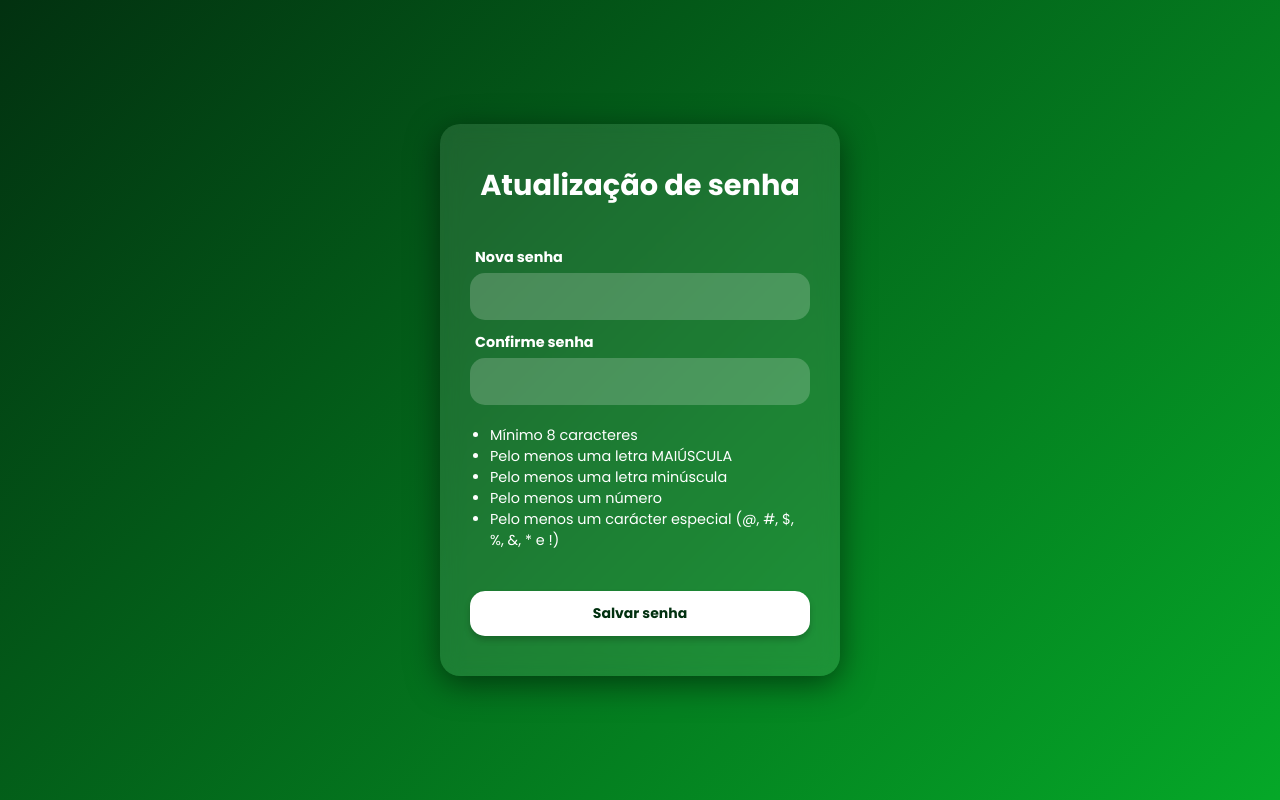
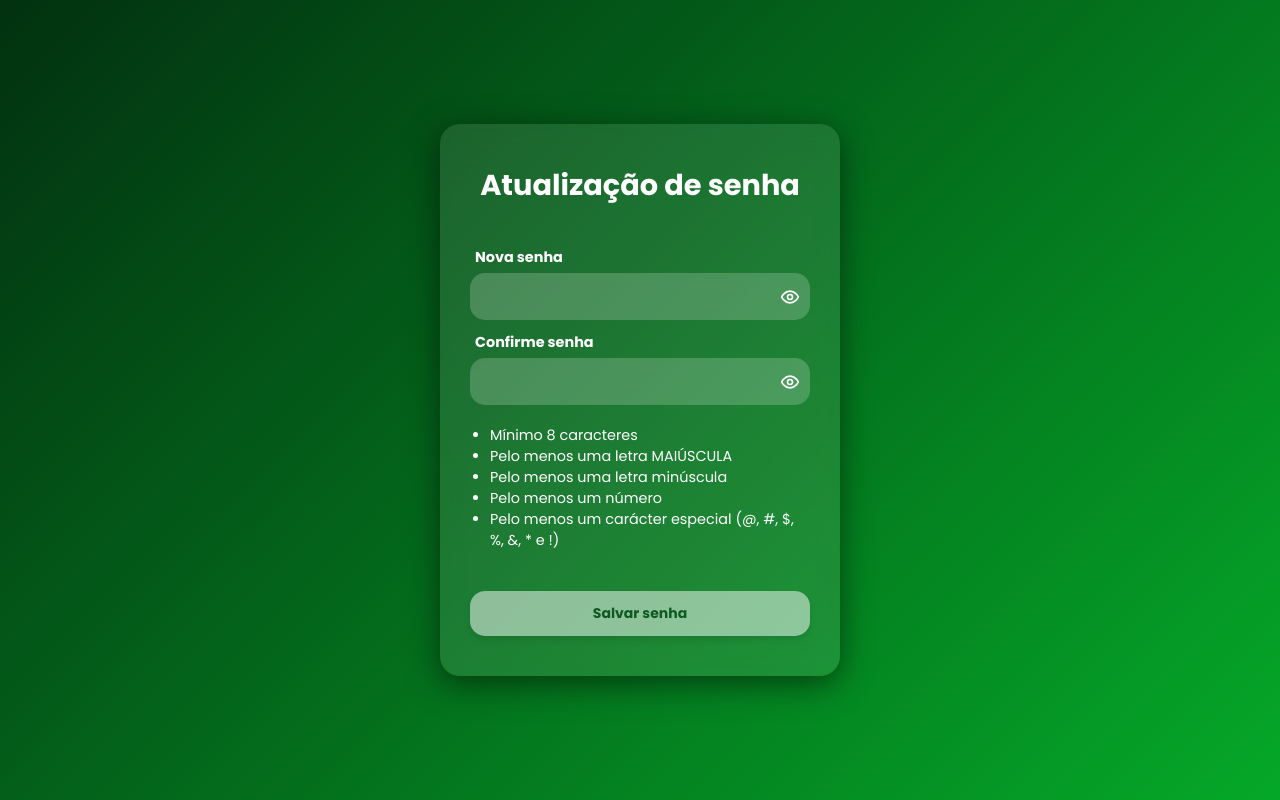
Before and after one commit to aragao25/projeto_extensao_I, a plain HTML site: page frontend/pages/recuperacao_senha/atualiza_senha.html in a window 1280 px wide. Drawn offline with Linux system fonts and the light colour scheme.

Commit message:
Inclusão de botão
Inclusão de botão Mostrar senha em ambos os campos de senha e alterado para ícone.

```diff
--- a/frontend/pages/recuperacao_senha/atualiza_senha.html
+++ b/frontend/pages/recuperacao_senha/atualiza_senha.html
@@ -28,7 +28,7 @@
         <form id="atualiza-senha-form">
             <div class="label-campo">
                 <label for="nova-senha">Nova senha</label>
-                <!-- Usando a classe reutilizável de componente -->
+                <div class="campo-container">
                     <input
                         type="password"
                         id="nova-senha"
@@ -36,11 +36,19 @@
                         required
                         autocomplete="current-password"
                     >
+
+                    <button type="button" class="botao-visualiza" aria-label="Mostrar senha">
+                        <svg xmlns="http://www.w3.org/2000/svg" width="20" height="20" viewBox="0 0 24 24" fill="none" stroke="currentColor" stroke-width="2" stroke-linecap="round" stroke-linejoin="round">
+                            <path d="M2 12s3-7 10-7 10 7 10 7-3 7-10 7-10-7-10-7Z"/>
+                            <circle cx="12" cy="12" r="3"/>
+                        </svg>
+                    </button>
+                </div>
             </div>
 
             <div class="label-campo">
                 <label for="atualiza-senha">Confirme senha</label>
-                <!-- Usando a classe reutilizável de componente -->
+                <div class="campo-container">
                     <input
                         type="password"
                         id="confirma-senha"
@@ -48,6 +56,14 @@
                         required
                         autocomplete="current-password"
                     >
+
+                    <button type="button" class="botao-visualiza" aria-label="Mostrar senha">
+                        <svg xmlns="http://www.w3.org/2000/svg" width="20" height="20" viewBox="0 0 24 24" fill="none" stroke="currentColor" stroke-width="2" stroke-linecap="round" stroke-linejoin="round">
+                            <path d="M2 12s3-7 10-7 10 7 10 7-3 7-10 7-10-7-10-7Z"/>
+                            <circle cx="12" cy="12" r="3"/>
+                        </svg>
+                    </button>
+                </div>
             </div>
 
             <div class="tela-atualiza-senha__regras">
@@ -61,7 +77,7 @@
             </div>
 
             <div class="tela-atualiza-senha__botoes">
-                <button type="submit" class="botao-primario">Salvar senha</button>
+                <button type="submit" id="botao-salvar" class="botao-primario" disabled>Salvar senha</button>
             </div>
 
         </form>
```
Lines whose indentation alone changed are shown as unchanged.
